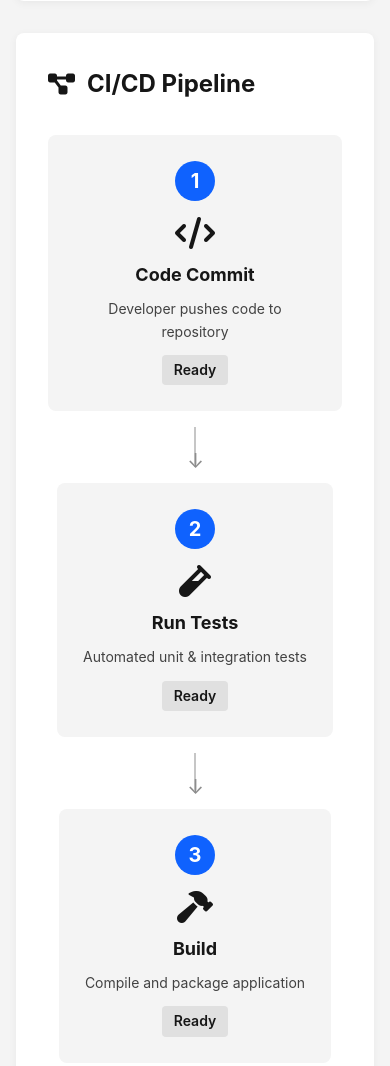
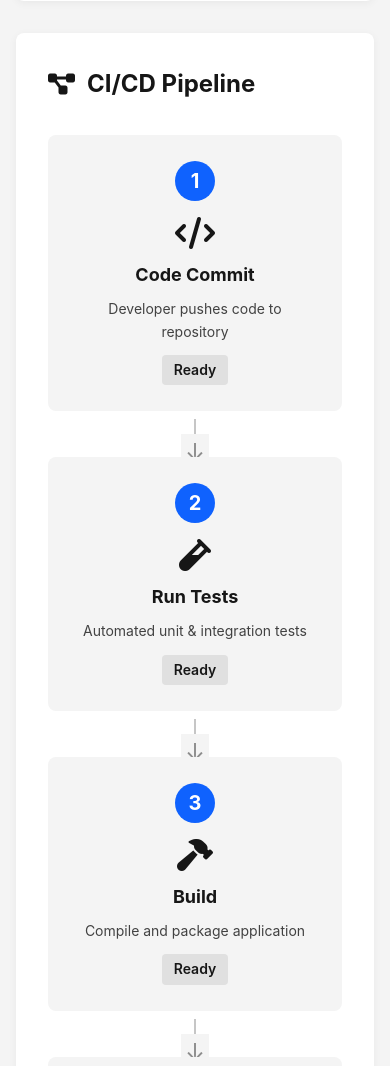
Before and after one commit to wezoax/bob-cicd-demo-2026, a plain HTML site: page index.html in a window 390 px wide. Shown: the part 1740-2806 px from the top of the page. Drawn offline with Linux system fonts and the light colour scheme.

Commit message:
Improve pipeline layout for 5 stages with better grid and arrow styling

```diff
--- a/style.css
+++ b/style.css
@@ -222,17 +222,14 @@ body {
 }
 
 .pipeline-container {
-    display: flex;
+    display: grid;
+    grid-template-columns: repeat(5, 1fr);
     align-items: center;
-    justify-content: space-between;
+    gap: 0.5rem;
     margin-bottom: 2rem;
-    flex-wrap: wrap;
-    gap: 1rem;
 }
 
 .pipeline-stage {
-    flex: 1;
-    min-width: 200px;
     background: var(--ibm-gray-10);
     border-radius: 8px;
     padding: 1.5rem;
@@ -240,6 +237,10 @@ body {
     position: relative;
     transition: all 0.3s ease;
     border: 2px solid transparent;
+    min-height: 200px;
+    display: flex;
+    flex-direction: column;
+    justify-content: center;
 }
 
 .pipeline-stage:hover {
@@ -316,19 +317,22 @@ body {
 }
 
 .pipeline-connector {
-    width: 40px;
+    width: 100%;
     height: 2px;
     background: var(--ibm-gray-30);
     position: relative;
+    display: flex;
+    align-items: center;
+    justify-content: center;
 }
 
 .pipeline-connector::after {
     content: '→';
     position: absolute;
-    right: -10px;
-    top: -10px;
     color: var(--ibm-gray-50);
-    font-size: 1.25rem;
+    font-size: 1.5rem;
+    background: var(--ibm-gray-10);
+    padding: 0 0.25rem;
 }
 
 .pipeline-controls {
@@ -718,20 +722,22 @@ code {
     }
 
     .pipeline-container {
-        flex-direction: column;
+        grid-template-columns: 1fr;
+        gap: 0.5rem;
     }
 
     .pipeline-connector {
         width: 2px;
-        height: 40px;
+        height: 30px;
         margin: 0 auto;
+        background: var(--ibm-gray-30);
     }
 
     .pipeline-connector::after {
         content: '↓';
-        right: -8px;
-        top: auto;
-        bottom: -10px;
+        left: 50%;
+        transform: translateX(-50%);
+        top: 50%;
     }
 
     .command-header {
```
